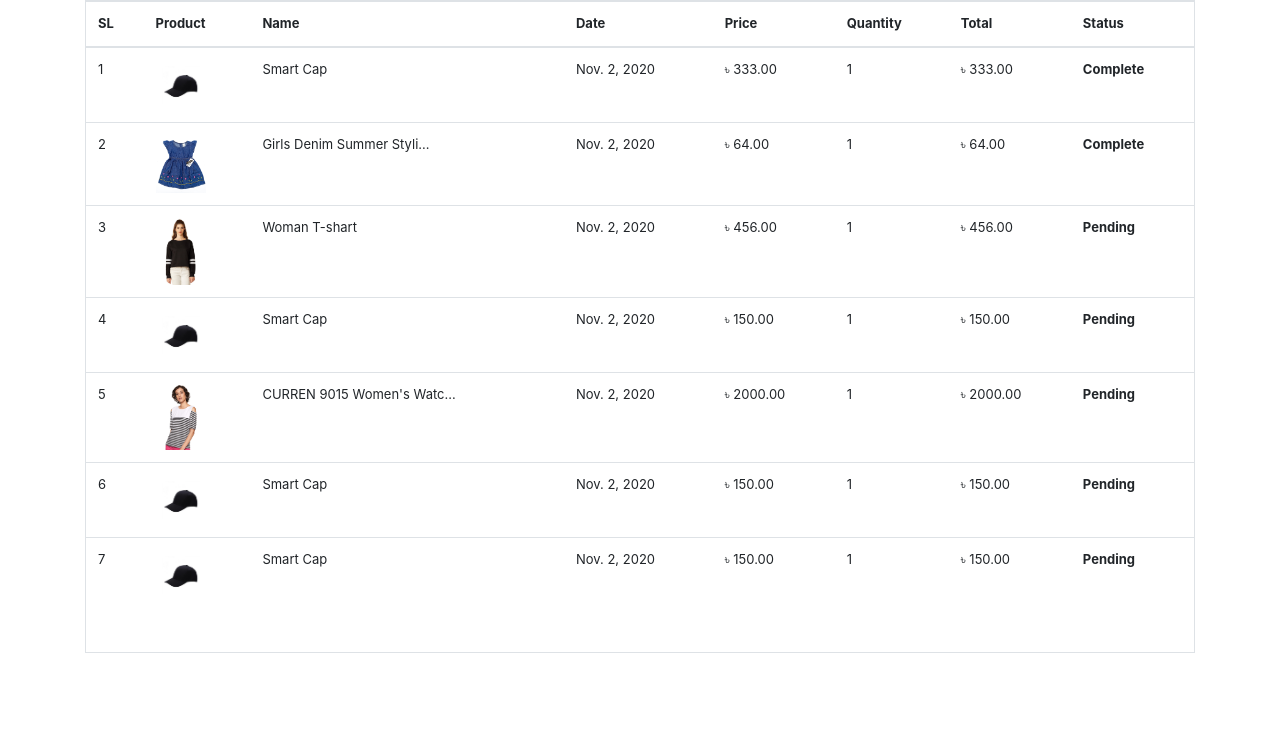
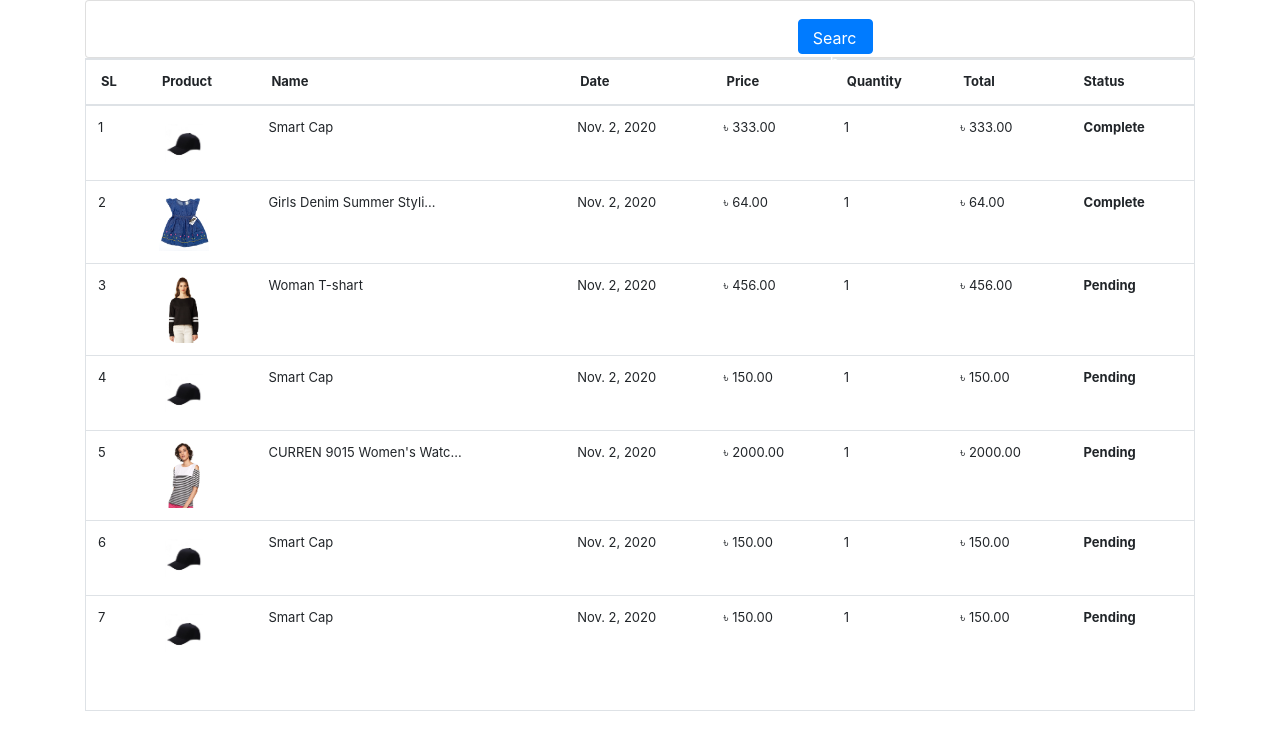
Before and after one commit to Rayhun/Django_E-Commerce_website, a Django app: template store/templates/orders.html in a window 1280 px wide. Shown: the part 56-800 px from the top of the page. Run offline with Django 3.2, Linux system fonts and the light colour scheme; data comes from the database, SQL or seed files in the repository; both versions use the stored data as it was after the commit; the template is opened without the code that fills it: values that come from a table or form of the project are taken from there, most other values are stand-ins (such as "Sample title", 1, 10 or a date in 2020).

Commit message:
Django Filter add

```diff
--- a/ECOM/settings.py
+++ b/ECOM/settings.py
@@ -39,6 +39,7 @@ INSTALLED_APPS = [
     'django.contrib.staticfiles',
     # MPTT
     'mptt',
+    'django_filters',
     #  My Apps
     'store',
 
--- a/static/css/style.css
+++ b/static/css/style.css
@@ -204,3 +204,23 @@
 
 
   /* sourceMappingURL=style.css.map */
+
+  /* ================ Profile ============= */
+  .profile tr td,th{
+    padding-left: 15px!important;
+  }
+
+  select {
+    width: 175px;
+}
+.btn:not(:disabled):not(.disabled) {
+  padding-left: 10px;
+}
+.cart-btn {
+  padding-left: 20px;
+  position: absolute;
+  top: -22px;
+  right: 29%;
+  height: 35px;
+  width: 75px;
+}
--- a/store/templates/index.html
+++ b/store/templates/index.html
@@ -20,12 +20,17 @@
                         </li>
                     {% endrecursetree %}
                 </ul> -->
+
                 <div class="list-group">
                     <a href="/" class="list-group-item list-group-item-action">All</a>
                     {% for category in categorys %}
                     <a href="/?category={{ category.id }}" class="list-group-item list-group-item-action">
                         {{ category.name }}</a>
                     {% endfor %}
+                    <form action="" method="GET">
+                        <h5 class="home-input">{{ myFilter.form }}</h5>
+                        <button class="home-button" type="submit">search</button>
+                    </form>
                 </div>
             </div>
         <div id="products" class="col-lg-9 mx-auto">
--- a/store/templates/orders.html
+++ b/store/templates/orders.html
@@ -3,8 +3,15 @@
 {% load cart %}
 {% load custom_filter %}
 <div class="container">
+    <div class="card card-body">
+        <form method="GET">
+
+           <p style="font-size:16px;"> {{ myFilter.form }}</p>
+
+            <button class="btn btn-primary cart-btn" type="submit">Search</button>
+        </form>
+    </div>
     <div class="border pb-4">
-
         <table class="table">
             <thead>
                 <tr>
--- a/store/views/home.py
+++ b/store/views/home.py
@@ -29,17 +29,19 @@ class Index(View):
         return redirect("home")
 
     def get(self, request):
+
         products = None
         categorys = Category.objects.all()
+
         categoryID = request.GET.get('category')
-
-
         if categoryID:
             products = Product.get_all_products_by_id(categoryID)
         else:
             products = Product.get_all_products()
+
         contex = {
             'products':products,
             'categorys':categorys,
+
         }
         return render(request, 'index.html', contex)
```
Also changed, not shown: store/filters.py (added, +16 -0 lines), store/templates/profile.html (+5 -5 lines), store/views/order.py (+10 -2 lines), db.sqlite3, store/migrations/0014_product_product_name.py (added), store/migrations/0015_remove_product_product_name.py (added).
